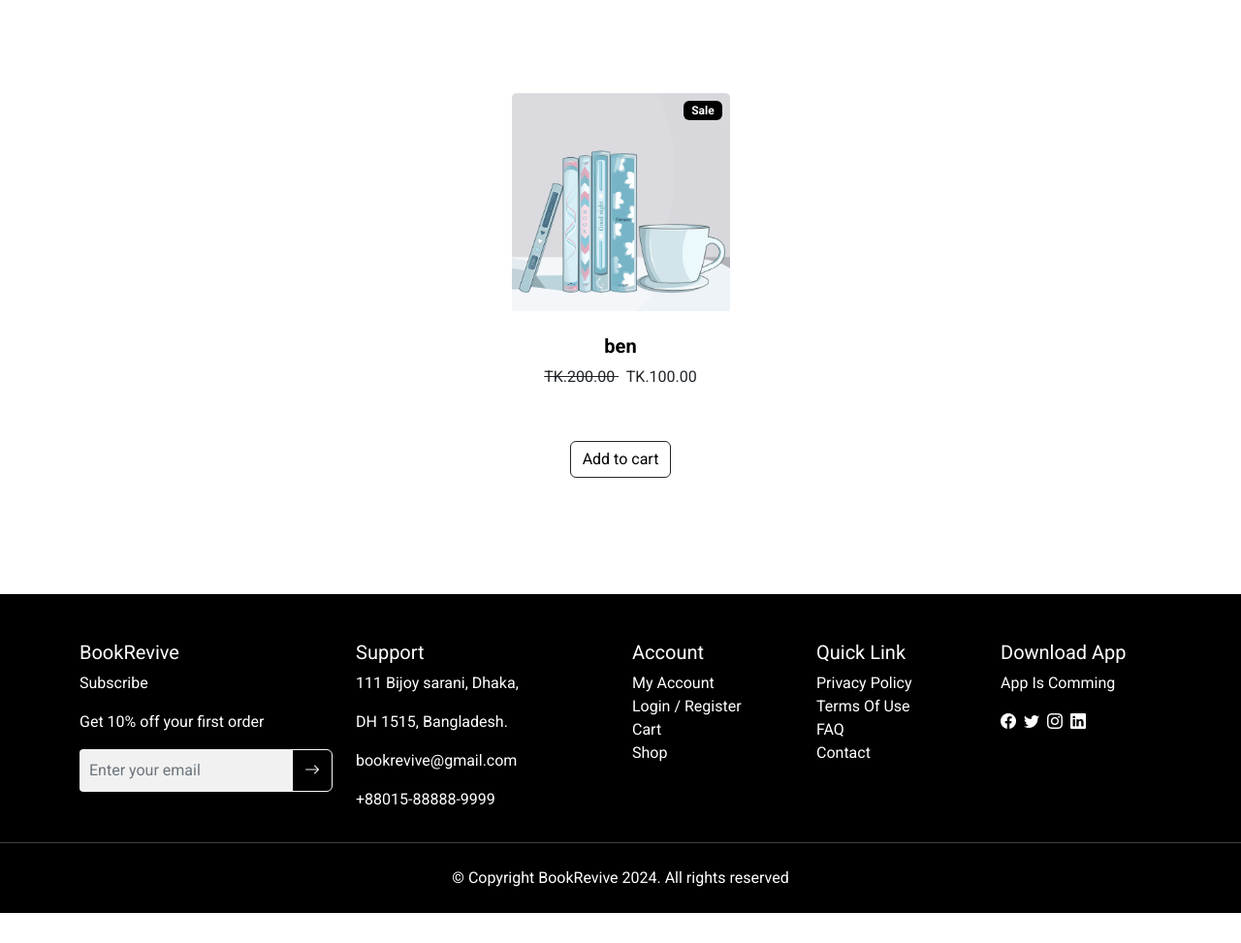
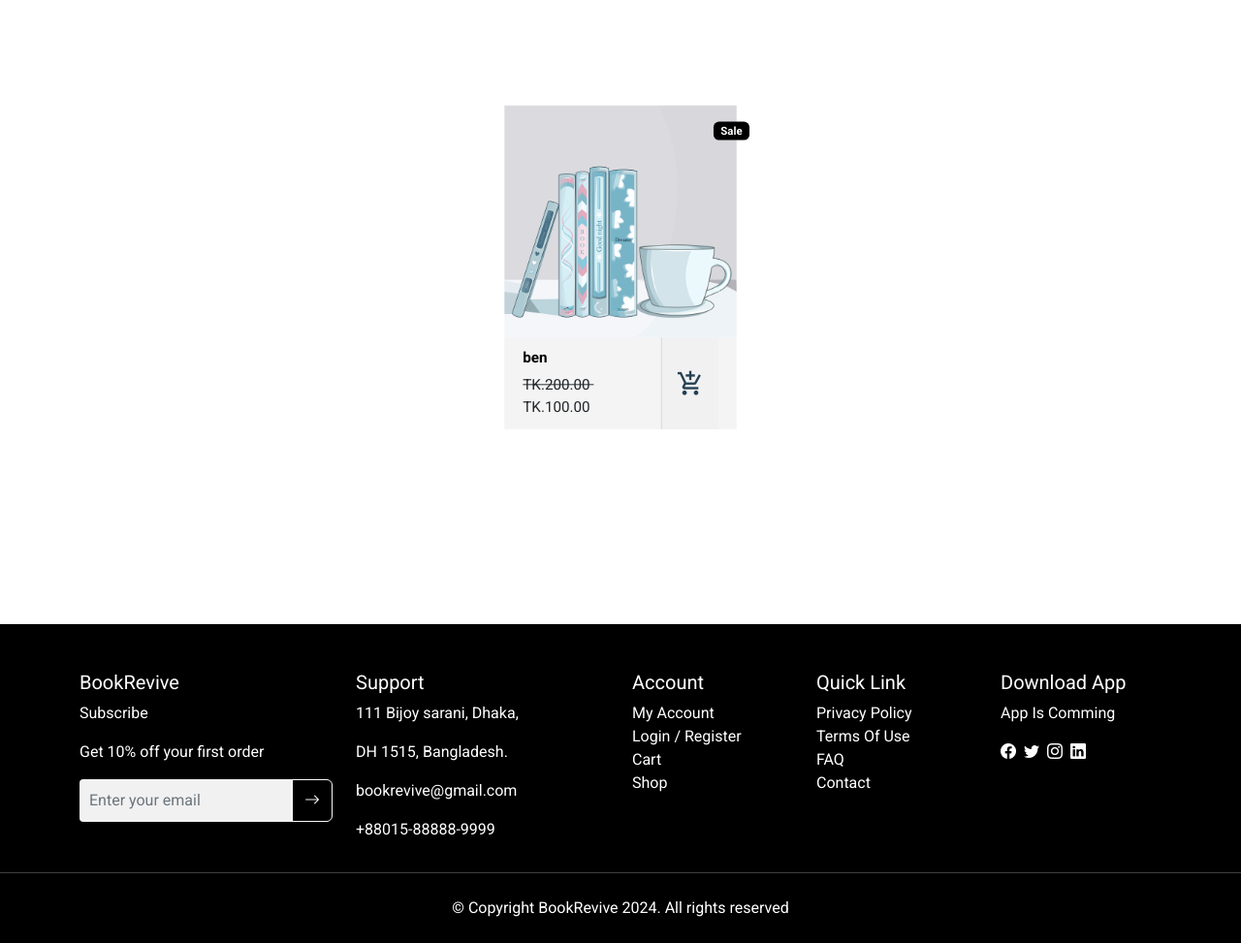
Before and after one commit to jonydevnath/bookrevive, a Django app: template store/templates/search.html in a window 1280 px wide. Shown: the part 116-1089 px from the top of the page at 97% size. Before the commit the page ends 1058 px from the top, so only its background shows below. Run offline with Django 4.2, Linux system fonts and the light colour scheme; the template is opened without the code that fills it: values that come from a table or form of the project are taken from there, others are empty; data comes from the database, SQL or seed files in the repository; some libraries are stand-ins or nearby versions.

Commit message:
Update search.html

```diff
--- a/store/templates/search.html
+++ b/store/templates/search.html
@@ -9,46 +9,58 @@
                 <div class="container px-4 px-lg-5 mt-5">
                     <div class="row gx-4 gx-lg-5 row-cols-2 row-cols-md-3 row-cols-xl-4 justify-content-center">
 
-                    {% if searched%}
+                        {% if searched %}
                         {% for product in searched %}
 
-                        <div class="col mb-5">
-                            <div class="card h-100">
-                                {% if product.is_sale %}
-                                    <!-- Sale badge-->
-                                    <div class="badge bg-dark text-white position-absolute" style="top: 0.5rem; right: 0.5rem">Sale</div>
-                                {% endif %}
+                        <div class="wrapper">
+                            <div class="cart_container">
+                                <div class="top">
+                                    <a href="{% url 'product' product.id %}">
+                                        <img src="{{ product.image_url }}" alt="..." />
+                                    </a>
+                                </div>
 
-                                <!-- Product image-->
+                                <div class="bottom">
+                                    <div class="left">
+                                        <div class="details">
+                                            <!-- Product name-->
                                             <a href="{% url 'product' product.id %}">
-                                    <img class="card-img-top" src="{{ product.image_url }}" alt="..." />
-                                </a>
-                                <!-- Product details-->
-                                <div class="card-body p-4">
-                                    <div class="text-center">
-                                        <!-- Product name-->
-
-                                        <a href="{% url 'product' product.id %}">
-                                            <h5 class="fw-bolder">{{ product.name }}</h5>
+                                                <h6 class="fw-bolder">{{ product.name }}</h6>
                                             </a>
                                             <!-- Product price-->
                                             {% if product.is_sale %}
                                             <strike>TK.{{ product.price }} </strike> &nbsp;
-                                            TK.{{ product.sale_price }}
+                                                <p>TK.{{ product.sale_price }}</p>
                                             {% else %}
-                                            Tk.{{ product.price }}
+                                                <p>Tk.{{ product.price }}</p>
                                             {% endif %}
                                         </div>
+
+                                        <div class="buy" id="add_cart" data-product-id="{{ product.id }}">
+                                        <i class="material-icons">add_shopping_cart</i>
                                         </div>
-                                <!-- Product actions-->
-                                <div class="card-footer p-4 pt-0 border-top-0 bg-transparent">
-                                    <div class="text-center"><a class="btn btn-outline-dark mt-auto" href="#">Add to cart</a></div>
+
+                                        {% comment %} <div class="buy">
+                                        <button type="button" value="{{ product.id }}" id="add_cart">
+                                            <i class="material-icons">add_shopping_cart</i>
+                                        </button>
+
+                                        </div> {% endcomment %}
+
                                     </div>
                                 </div>
                             </div>
 
+                            <!-- Sale badge-->
+                            {% if product.is_sale %}
+                                <div class="badge bg-dark text-white position-absolute" style="top: 18px; right: 10px">Sale</div>
+                            {% endif %}
+
+                        </div>
+
                         {% endfor %}
                         {% endif %}
+
 
                     </div>
                 </div>
```
Lines whose indentation alone changed are shown as unchanged.
